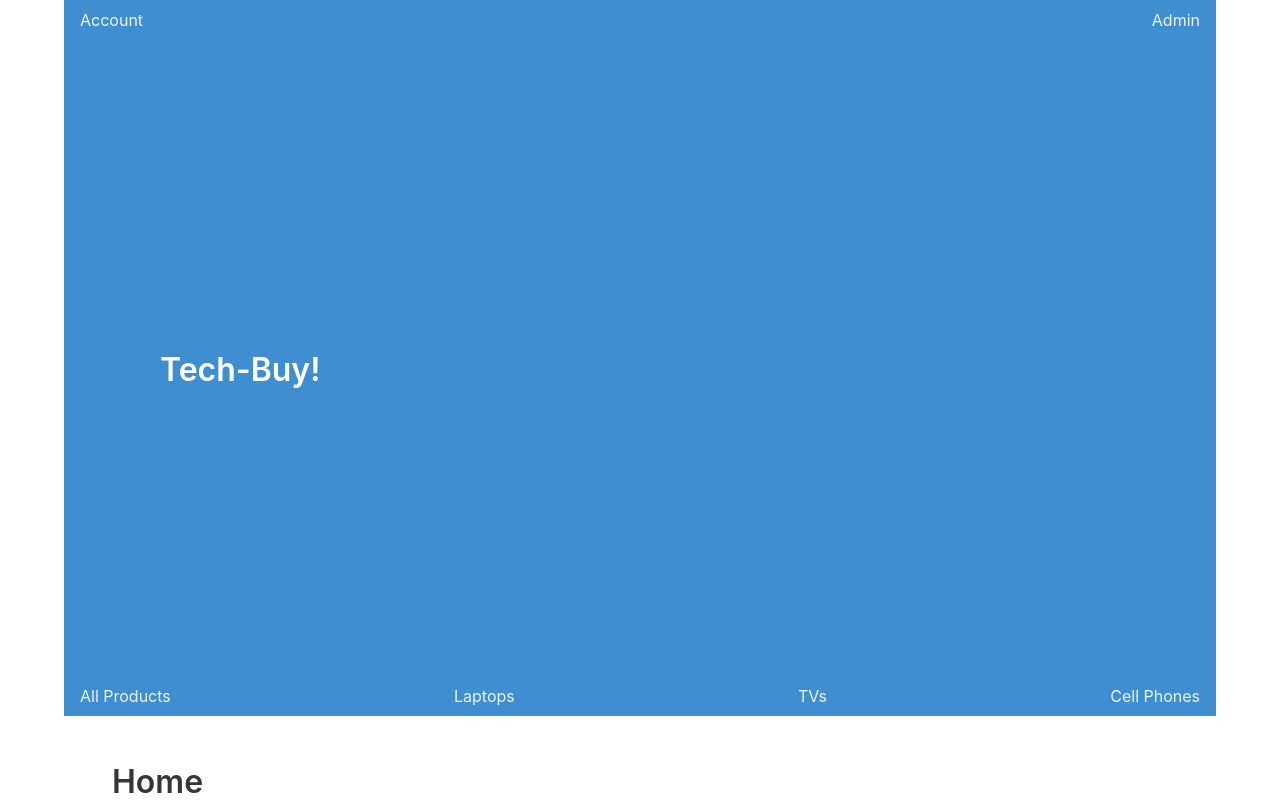
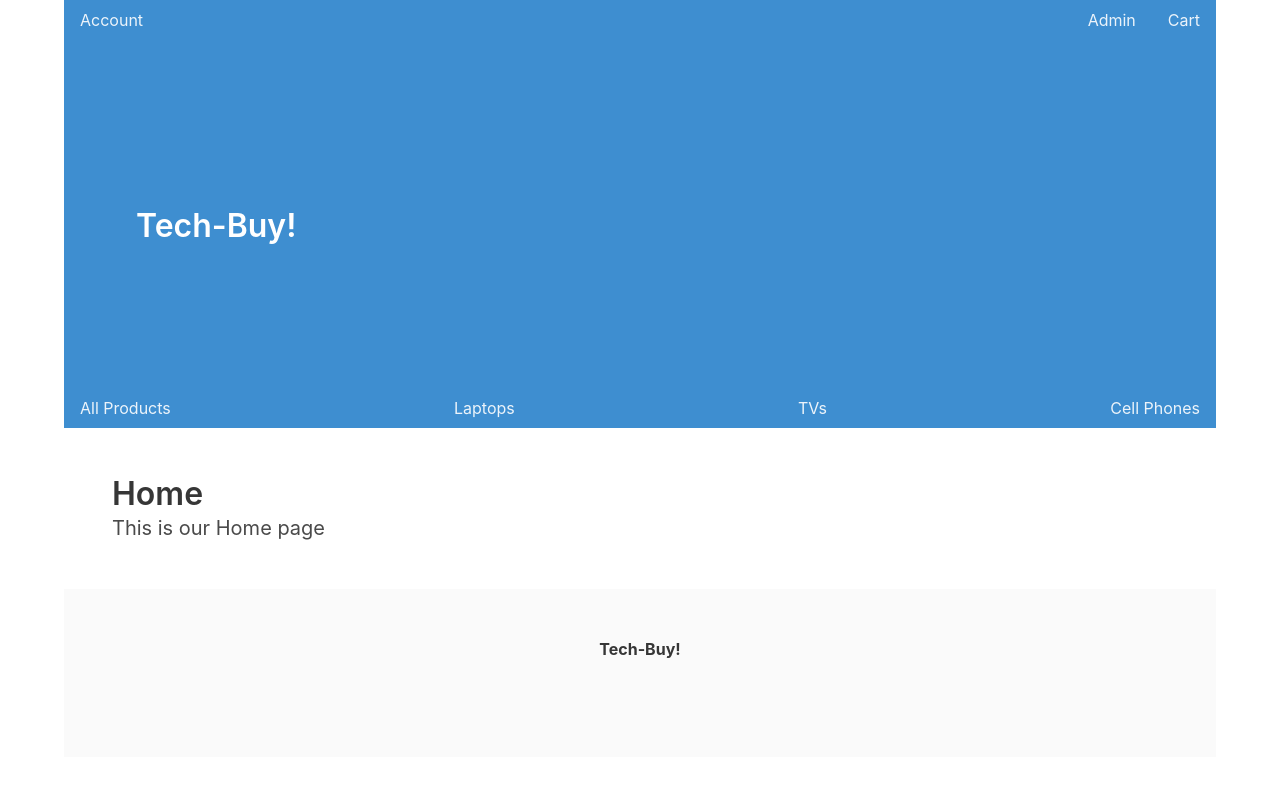
Before and after one commit to Pikachus-ThunderBolts/grace-shopper, a React (Create React App) app in the folder front-end/: page / in a window 1280 px wide. Shown: the top 800 px of the page. Built offline with nearby package versions, Linux system fonts and the light colour scheme.

Commit message:
add cart on ui

```diff
--- a/front-end/src/App.js
+++ b/front-end/src/App.js
@@ -14,10 +14,14 @@ const App = () => {
   return (
     <>
       <div className="container">
-        <section class="hero is-large is-info">
+        <section class="hero is-medium is-info">
           <div className="tabs">
             <Link to="/account">Account</Link>
-            <Link to="/admin">Admin</Link>
+            <div className="tabs is-right">
+              {" "}
+              <Link to="/admin">Admin</Link>
+              <Link to="/cart">Cart</Link>
+            </div>
           </div>
           <div class="hero-body">
             <Link to="/" class="title">
```
